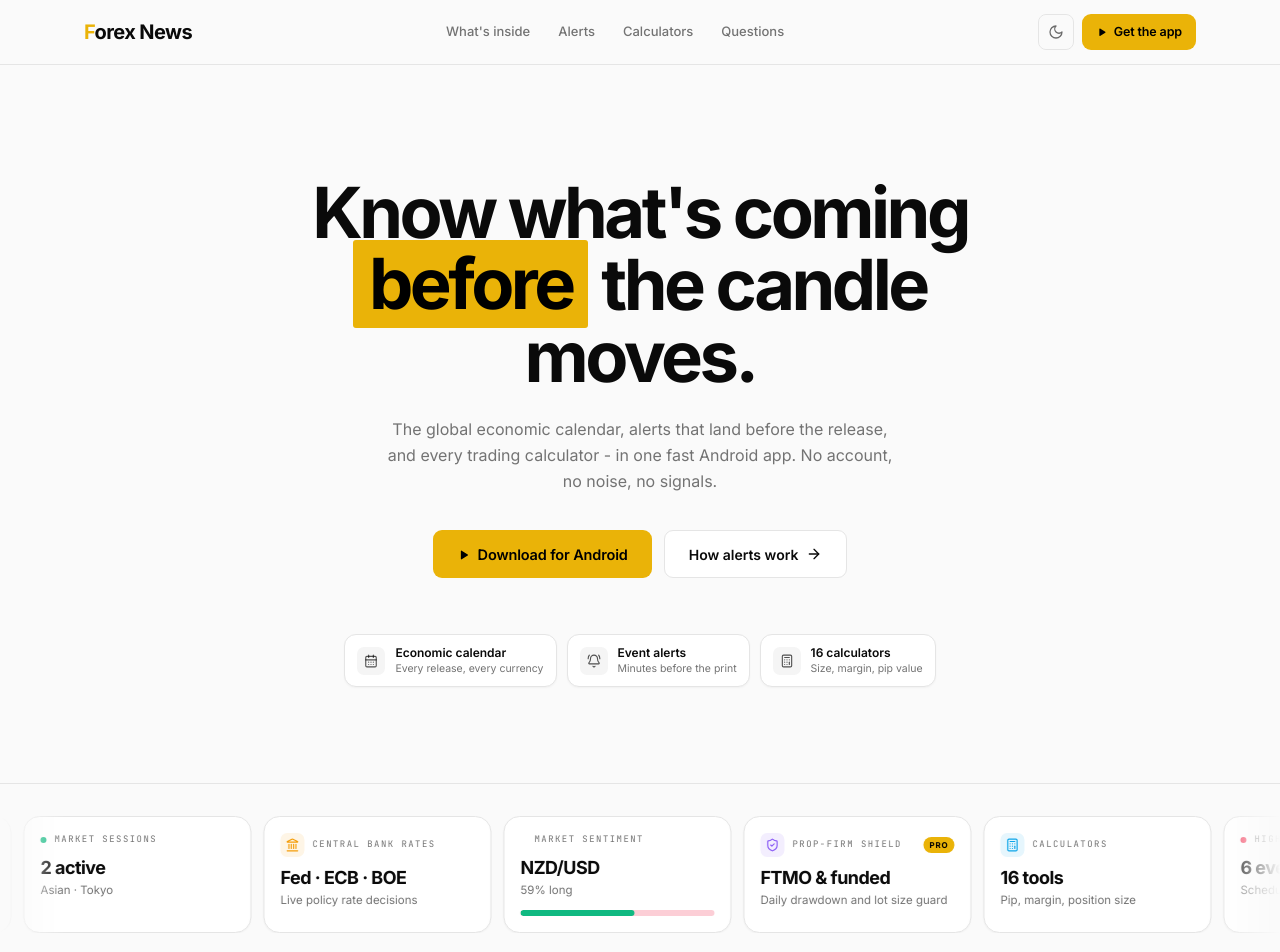
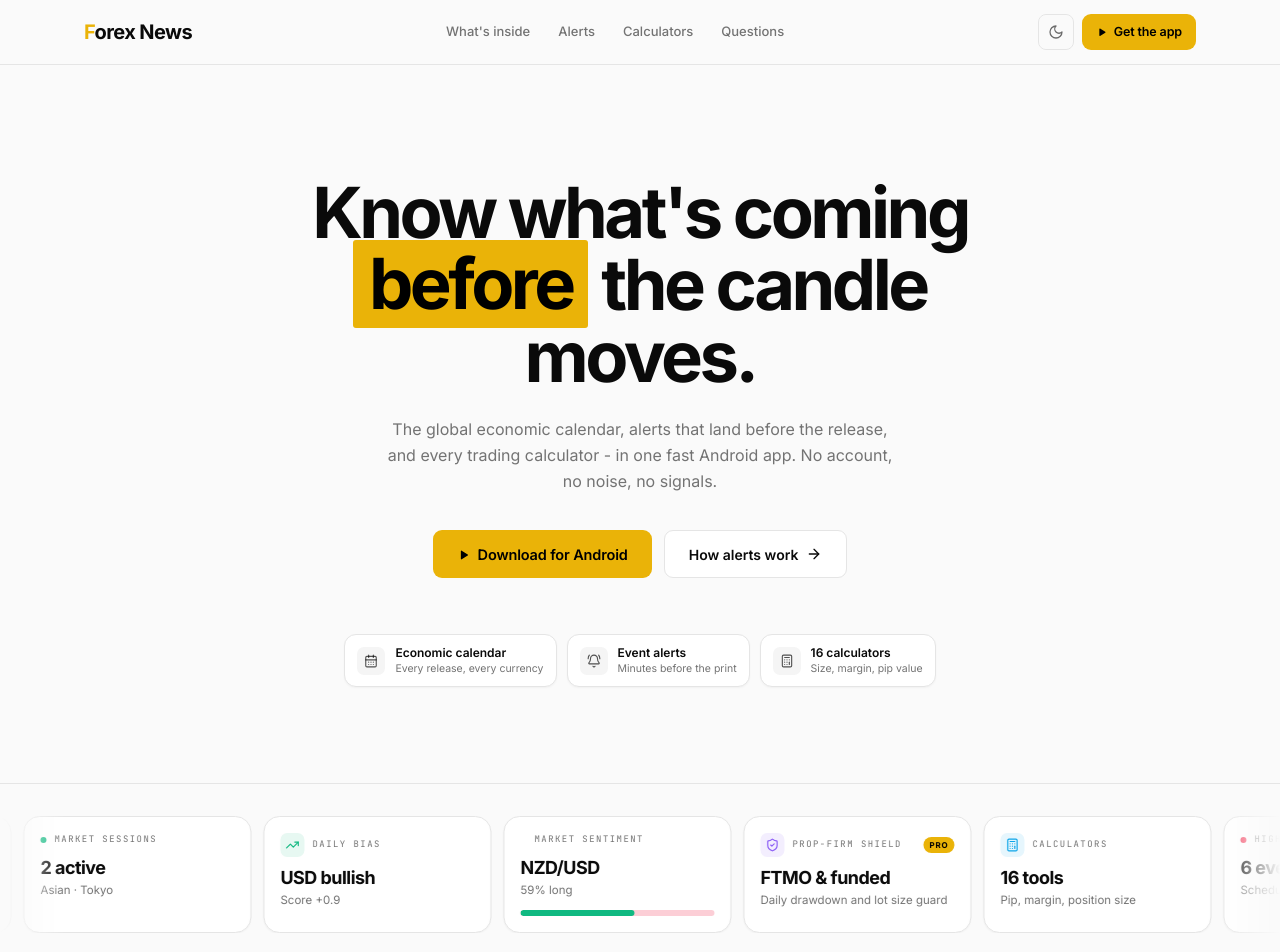
Before and after one commit to darkdevil-dev/forexnews.app, a React (Vite) app: page / in a window 1280 px wide. Shown: the top 952 px of the page. Built offline with nearby package versions, Linux system fonts and the light colour scheme.

Commit message:
revert: restore Daily bias card in MotionGallery

```diff
--- a/src/components/site/MotionGallery.jsx
+++ b/src/components/site/MotionGallery.jsx
@@ -1,15 +1,15 @@
-import { Calculator, ShieldCheck, Landmark } from "lucide-react";
+import { Calculator, ShieldCheck, TrendingUp } from "lucide-react";
 import { cn } from "@/lib/utils";
 
 const cards = [
   { label: "High impact", value: "6 events", note: "Scheduled today", dot: "bg-rose-500" },
   { label: "Market sessions", value: "2 active", note: "Asian · Tokyo", dot: "bg-emerald-500" },
   {
-    label: "Central bank rates",
-    value: "Fed · ECB · BOE",
-    note: "Live policy rate decisions",
-    icon: Landmark,
-    tone: "bg-amber-500/10 text-amber-500",
+    label: "Daily bias",
+    value: "USD bullish",
+    note: "Score +0.9",
+    icon: TrendingUp,
+    tone: "bg-emerald-500/10 text-emerald-500",
   },
   { label: "Market sentiment", value: "NZD/USD", note: "59% long", bar: 59 },
   {
```
